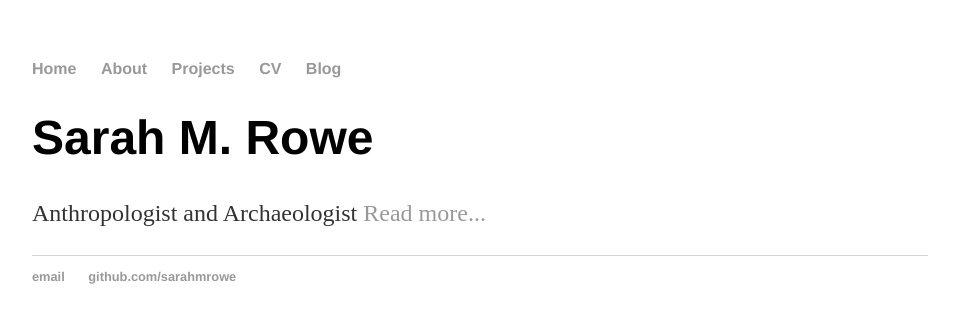
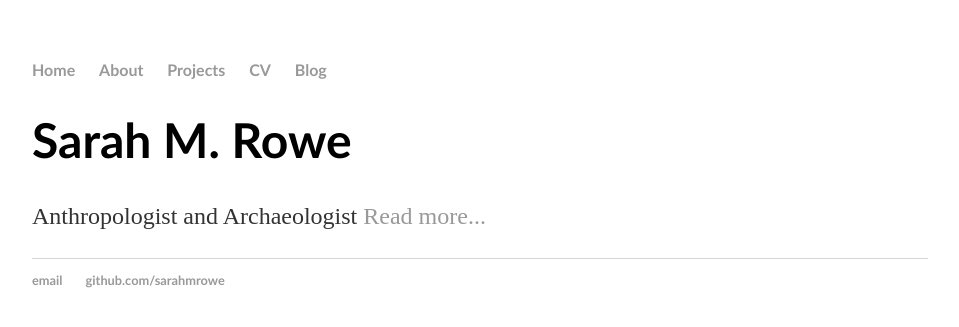
Before and after one commit to sarahmrowe/sarahmrowe.github.io, a Jekyll site: the page index.html, which Jekyll copies as it is, in a window 1280 px wide. Shown: the top 327 px of the page, without its empty margins (160-1119 px from the left). Built offline with Jekyll 4.4.1, drawn with Linux system fonts in a browser that asks for light colours.

Commit message:
Update main.css

```diff
--- a/css/main.css
+++ b/css/main.css
@@ -3,7 +3,7 @@ body {
     width: 70%;
 }
 nav ul, footer ul {
-    font-family:'Helvetica', 'Arial', 'Sans-Serif';
+    font-family:'Trebuchet MS', 'Helvetica', 'sans-serif';
     padding: 0px;
     list-style: none;
     font-weight: bold;
@@ -21,7 +21,7 @@ a:hover {
 }
 h1 {
     font-size: 3em;
-    font-family:'Helvetica', 'Arial', 'Sans-Serif';
+    font-family:'Trebuchet MS', 'Helvetica', 'sans-serif';
 }
 p {
     font-size: 1.5em;
```
